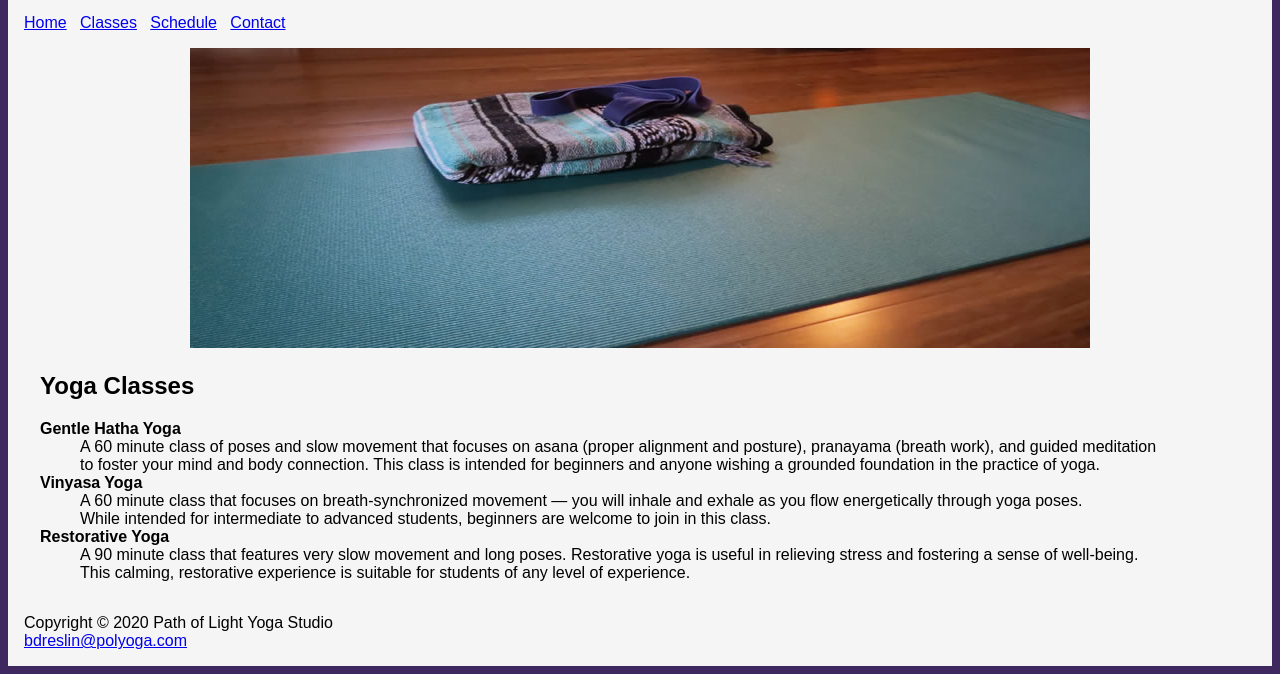
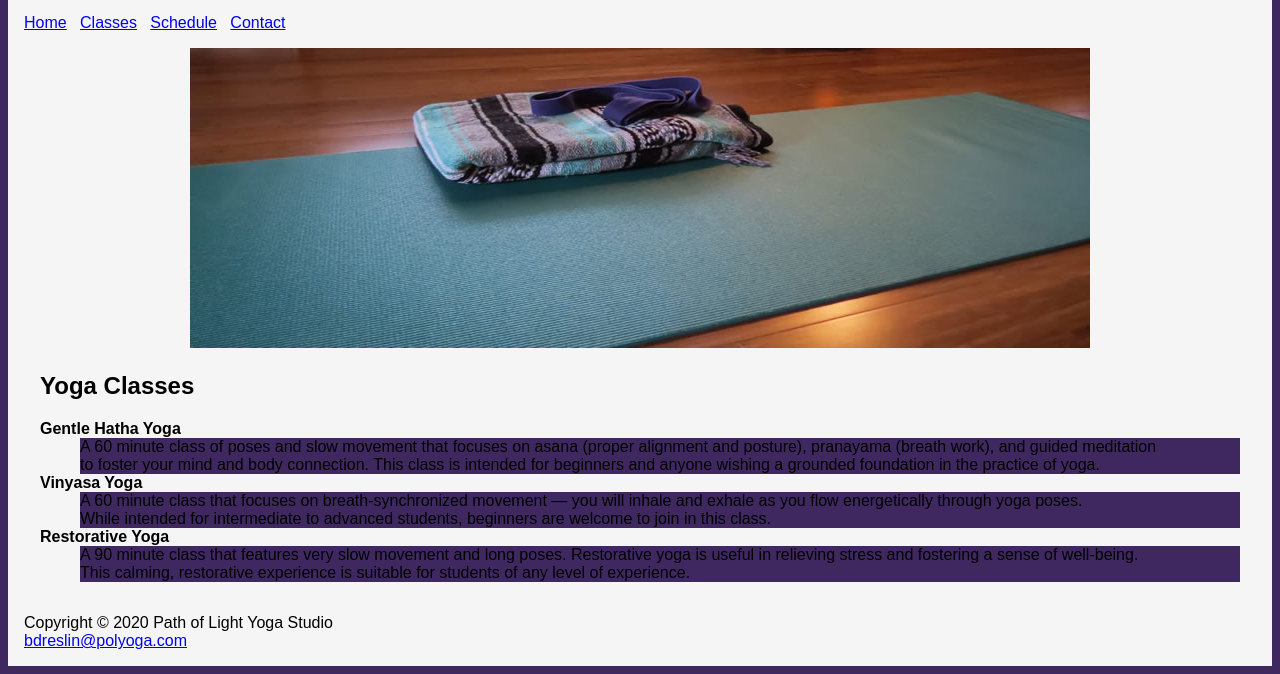
Before and after one commit to 5928002301/case-study, a plain HTML site: page classes.html in a window 1280 px wide. Shown: the part 173-847 px from the top of the page. Drawn offline with Linux system fonts and the light colour scheme.

Commit message:
Update yoga.css

```diff
--- a/yoga.css
+++ b/yoga.css
@@ -5,7 +5,9 @@ body {
        margin-right:auto
        width:80% ;
    }
-
+   dd{
+    background-color: #3F2860;
+   }
    #wrapper {
        background-color: #F5F5F5;
        min-width: 1000px;
```
